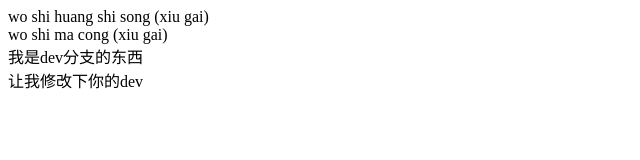
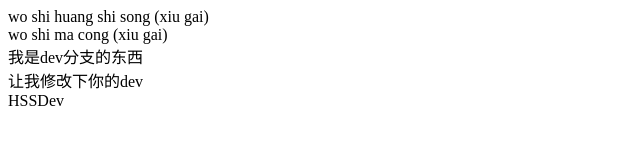
Before and after one commit to JonMarkov/weibo, a plain HTML site: page index.html in a window 1280 px wide. Shown: the full height of the page, 0-640 px from the left. Drawn offline with Linux system fonts and the light colour scheme.

Commit message:
HSSDev第一次提交

```diff
--- a/index.html
+++ b/index.html
@@ -9,5 +9,6 @@
 <div>wo shi ma cong (xiu gai)</div>
 <div>我是dev分支的东西</div>
 <div>让我修改下你的dev</div>
+<div>HSSDev</div>
 </body>
 </html>
```
